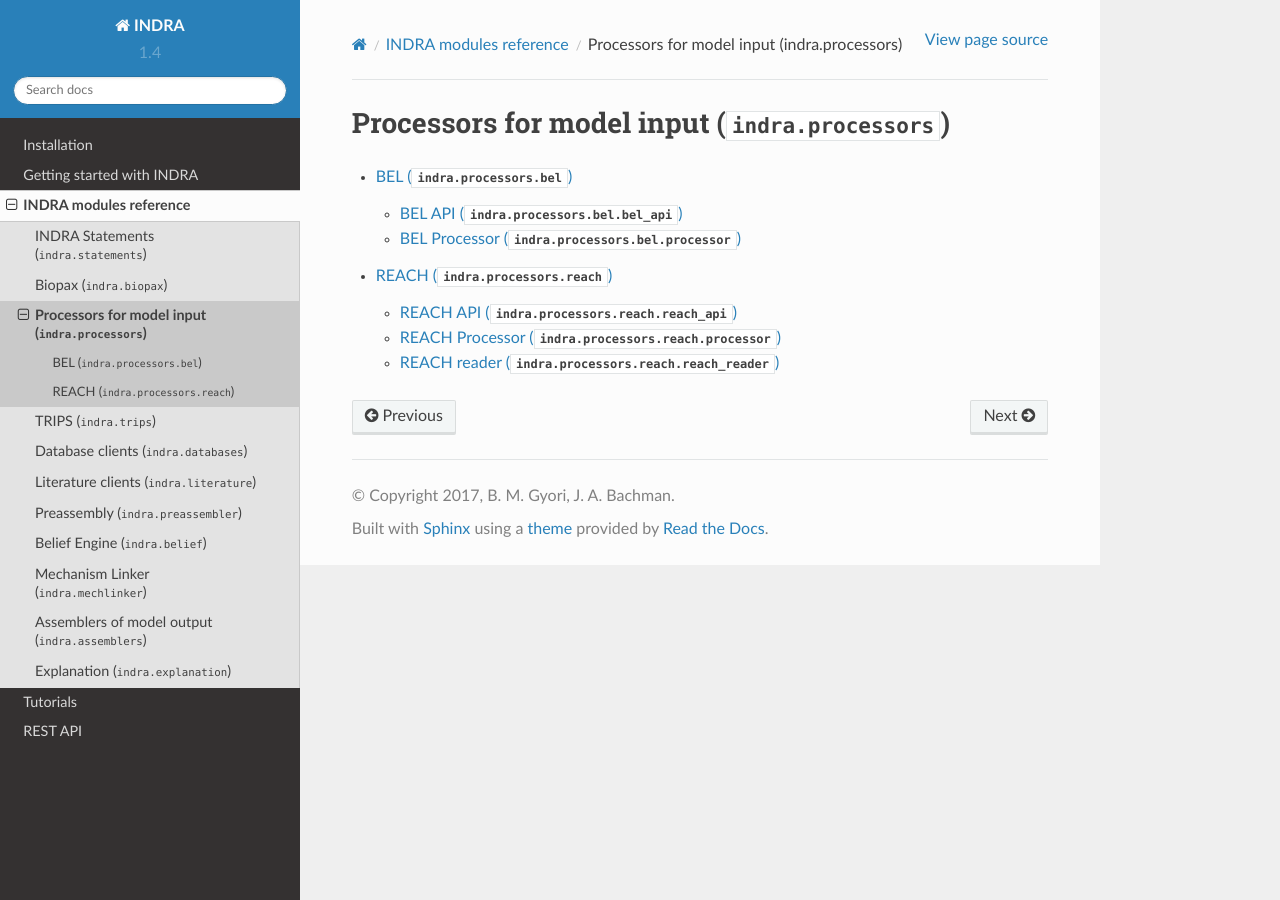
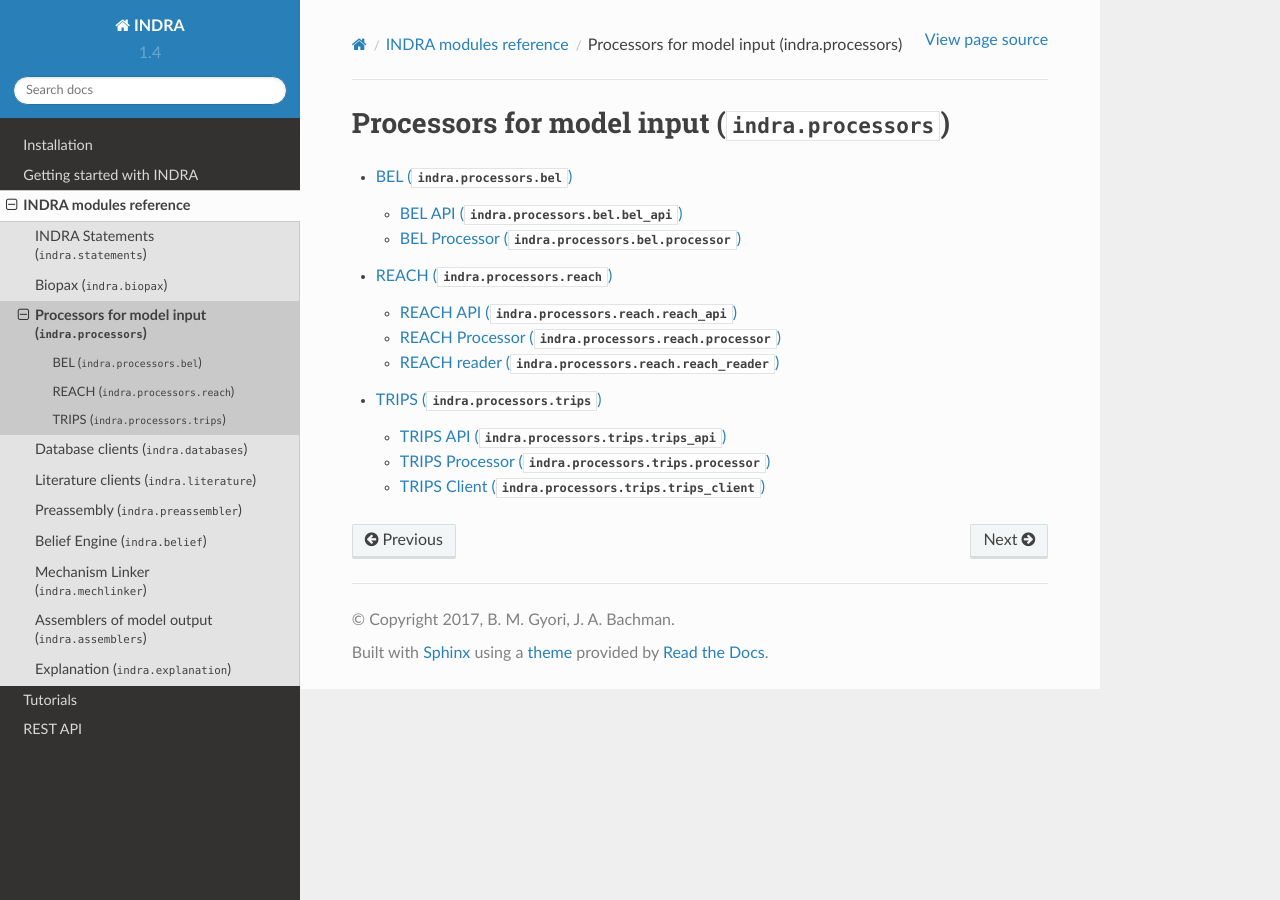
Before and after one commit to sorgerlab/indra, a Sphinx documentation site: the page built from doc/modules/processors/index.rst, in a window 1280 px wide. Built offline with Sphinx 7.4.7 and the Read the Docs theme 2.0.0, drawn with Linux system fonts in a browser that asks for light colours; pages that are not in the unit, such as notebooks, are missing from menus.

Commit message:
TRIPS: update docs

```diff
--- a/doc/getting_started.rst
+++ b/doc/getting_started.rst
@@ -36,7 +36,7 @@ an INDRA Statement.
 
 .. code:: python
 
-    from indra import trips
+    from indra.processors import trips
     sentence = 'MAP2K1 phosphorylates MAPK3 at Thr-202 and Tyr-204'
     trips_processor = trips.process_text(sentence)
 
--- a/doc/modules/index.rst
+++ b/doc/modules/index.rst
@@ -9,7 +9,6 @@ INDRA modules reference
    statements
    biopax/index
    processors/index
-   trips/index
    databases/index
    literature/index
    preassembler/index
--- a/doc/modules/processors/index.rst
+++ b/doc/modules/processors/index.rst
@@ -6,3 +6,4 @@ Processors for model input (:py:mod:`indra.processors`)
 
    bel/index
    reach/index
+   trips/index
--- a/doc/tutorials/nl_modeling.rst
+++ b/doc/tutorials/nl_modeling.rst
@@ -15,7 +15,7 @@ extraction knowledge base to obtain a list of INDRA Statements
 
 .. ipython:: python
 
-    from indra import trips
+    from indra.processors import trips
 
     model_text = 'MAP2K1 phosphorylates MAPK1 and DUSP6 dephosphorylates MAPK1.'
     tp = trips.process_text(model_text)
```
Also changed, not shown: doc/modules/processors/trips/index.rst (added, +20 -0 lines), doc/modules/trips/index.rst (deleted, +0 -20 lines), 1 other file.
